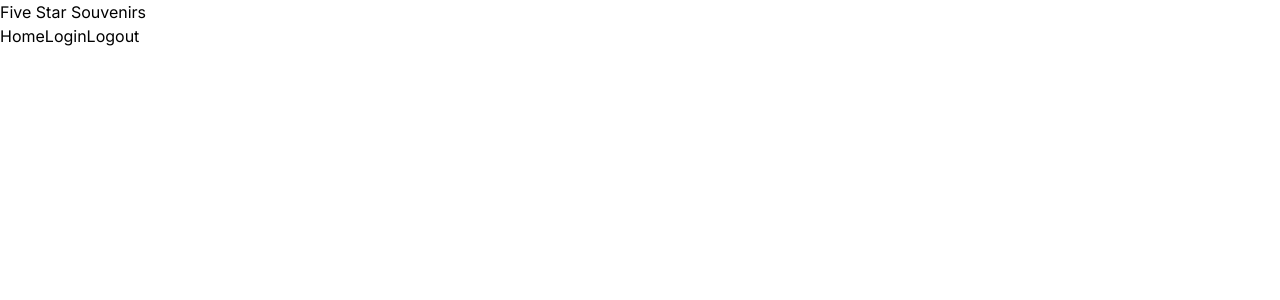
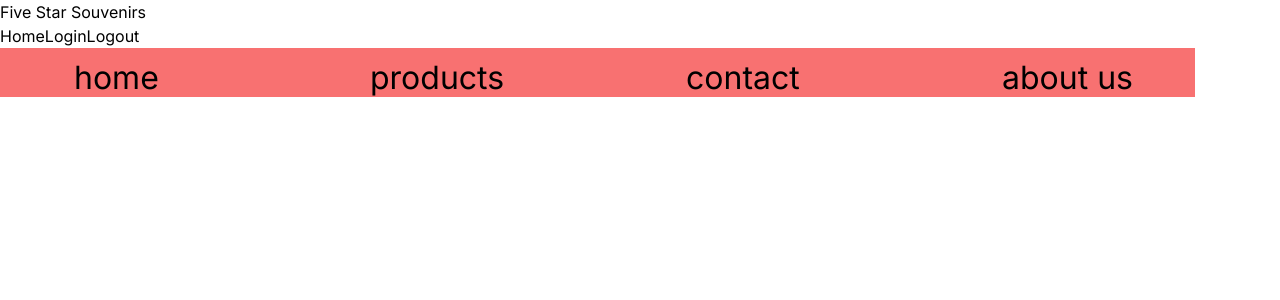
Before and after one commit to fivestarsouvenirs5/Five-Star-Souvenir-App, a Next.js app: page / in a window 1280 px wide. Shown: the top 300 px of the page. Built offline with nearby package versions, Linux system fonts and the light colour scheme.

Commit message:
added nav bar! (ugly)

```diff
--- a/app/components/navbar.jsx
+++ b/app/components/navbar.jsx
@@ -8,6 +8,27 @@ export default function NavBar() {
         <a href="/api/auth/login">Login</a>
         <a href="/api/auth/logout">Logout</a>
 
+        {/* <img className="h-auto max-w-full" src="/app/imgs/Logo.png" alt="image"> */}
+
+        {/* Nav bar */}
+        <div className="w-[1195px] h-[49px] relative">
+        <div className="w-[1195px] h-[49px] left-0 top-0 absolute">
+            <div className="w-[1195px] h-[49px] left-0 top-0 absolute bg-red-400" />
+            <div className="w-[100px] h-9 left-[74px] top-[6px] absolute text-black text-[32px] font-normal font-['Inter']">
+                <a href="localhost:3000">home</a>
+            </div>
+        </div>
+        <div className="w-[139px] h-9 left-[370px] top-[6px] absolute text-black text-[32px] font-normal font-['Inter']">
+            <a href="/products/page.jsx">products</a>
+        </div>
+        <div className="w-[139px] h-9 left-[686px] top-[6px] absolute text-black text-[32px] font-normal font-['Inter']">
+            <a href="/contact/page.jsx">contact</a>
+        </div>
+        <div className="w-[139px] h-9 left-[1002px] top-[6px] absolute text-black text-[32px] font-normal font-['Inter']">
+            <a href="/about-us/page.jsx">about us</a>
+            <br/></div>
+        </div>
+
     </nav>
     )
 
```
Also changed, not shown: app/imgs/Logo.png (renamed from app/Logo.png).
